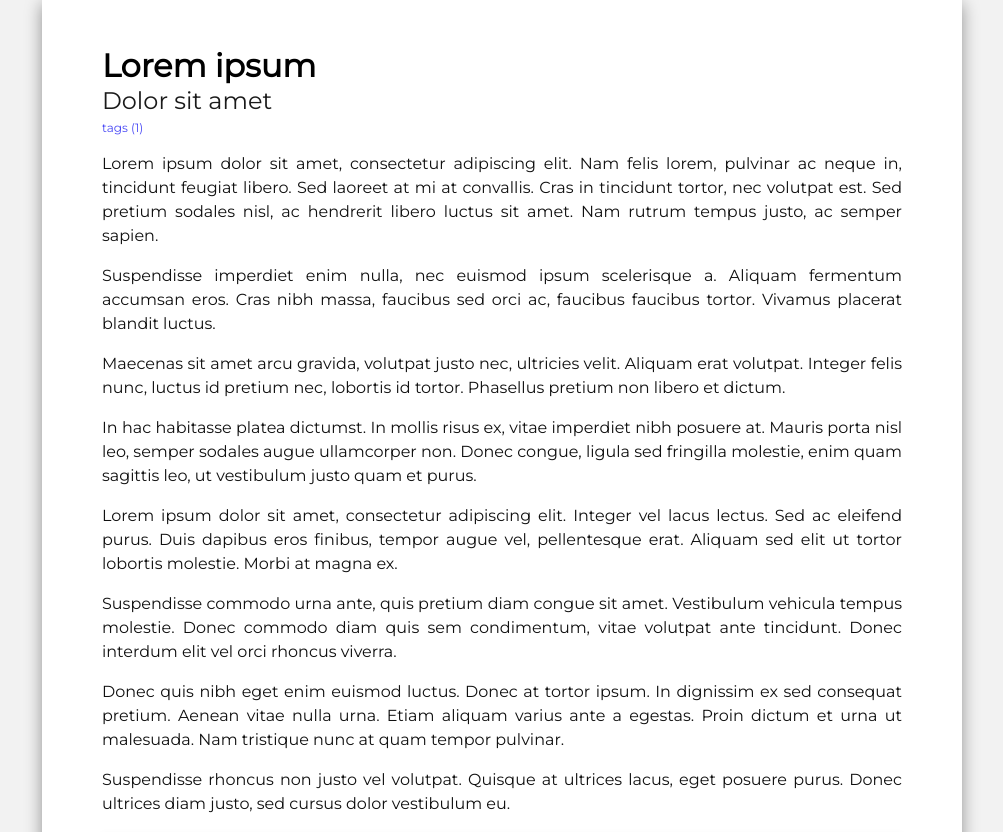
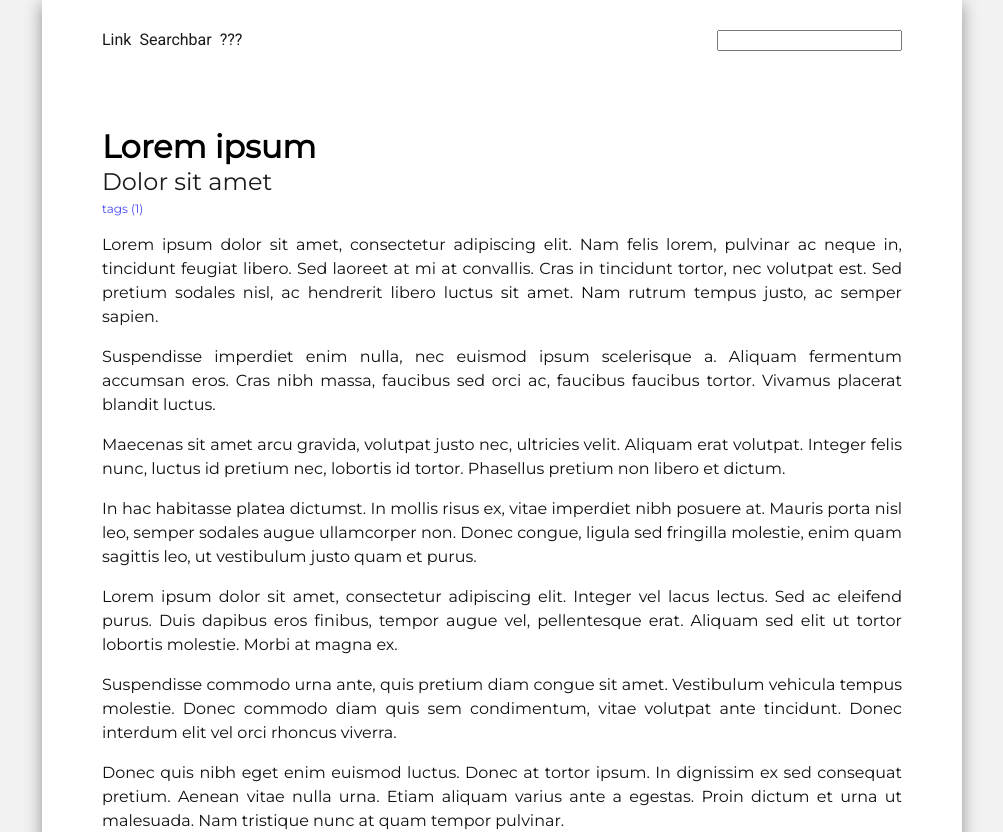
Before and after one commit to sgq995/sgq995.github.io, a React (Create React App) app: page / in a window 1280 px wide. Shown: the top 832 px of the page, without its empty margins (138-1141 px from the left). Built offline with nearby package versions, Linux system fonts and the light colour scheme.

Commit message:
feat: Added glass effect to navbar

```diff
--- /dev/null
+++ b/src/components/Nav.css
@@ -0,0 +1,42 @@
+.Nav {
+  box-sizing: border-box;
+  width: 100%;
+  padding: 15px 30px;
+
+  background-color: rgba(255, 255, 255, 0.8);
+
+  border-bottom-left-radius: 10px;
+  border-bottom-right-radius: 10px;
+
+  backdrop-filter: blur(4px);
+
+  display: flex;
+  justify-content: space-between;
+
+  position: sticky;
+  top: 0;
+
+  transition: all 0.25s linear;
+}
+
+.Nav--shadow {
+  box-shadow: 0 2px 8px 0 rgba(0, 0, 0, 0.4);
+
+  transition: all 1s linear;
+}
+
+.Nav__list {
+  padding: 0;
+  margin: 0;
+
+  list-style-type: none;
+}
+
+.Nav__item {
+  display: inline-block;
+  margin-left: 8px;
+}
+
+.Nav__item:first-child {
+  margin-left: 0;
+}
--- /dev/null
+++ b/src/components/Nav.tsx
@@ -0,0 +1,53 @@
+import { render } from '@testing-library/react';
+import React from 'react';
+
+import './Nav.css';
+
+class Nav extends React.Component {
+  navRef = React.createRef<HTMLElement>();
+
+  handleScrolling = () => {
+    const scrollTop = document.scrollingElement?.scrollTop ?? 0;
+    const offsetHeight = this.navRef.current?.offsetHeight ?? 0;
+
+    if (scrollTop > (offsetHeight / 2)) {
+      this.navRef.current?.classList.add('Nav--shadow');
+    } else {
+      this.navRef.current?.classList.remove('Nav--shadow');
+    }
+  };
+
+  componentDidMount() {
+    document.addEventListener('scroll', this.handleScrolling, false);
+  }
+
+  componentWillUnmount() {
+    document.removeEventListener('scroll', this.handleScrolling, false);
+  }
+
+  render() {
+    return (
+      <nav className="Nav" ref={this.navRef}>
+        <ul className="Nav__list">
+          <li className="Nav__item">
+            Link
+        </li>
+
+          <li className="Nav__item">
+            Searchbar
+        </li>
+
+          <li className="Nav__item">
+            ???
+        </li>
+        </ul>
+
+        <form>
+          <input />
+        </form>
+      </nav>
+    );
+  }
+}
+
+export default Nav;
--- a/src/pages/Blog.css
+++ b/src/pages/Blog.css
@@ -1,6 +1,11 @@
 .Blog {
   display: flex;
-  justify-content: center;
+  flex-direction: column;
+  align-items: center;
+}
+
+.Blog__wrapper {
+  background-color: #fff;
 }
 
 .Blog__content {
@@ -10,22 +15,9 @@
   background-color: #fff;
 }
 
-.Blog__glass {
-  background: #fff;
-  filter: blur(8px);
-  opacity: 0.4;
-
-  position: fixed;
-  top: 0;
-  left: 0;
-  right: 0;
-  bottom: 0;
-
-  z-index: 7;
-}
-
 /* Extra small devices (phones, 600px and down) */
 @media only screen and (max-width: 600px) {
+  .Blog .Nav,
   .Blog__content {
     padding: 15px 30px;
   }
@@ -45,6 +37,7 @@
     backdrop-filter: blur(4px);
   }
 
+  .Blog .Nav,
   .Blog__content {
     max-width: 620px;
     padding: 30px 60px;
@@ -53,6 +46,7 @@
 
 /* Large devices (laptops/desktops, 992px and up) */
 @media only screen and (min-width: 992px) {
+  .Blog .Nav,
   .Blog__content {
     max-width: 780px;
     padding: 30px 60px;
@@ -61,6 +55,7 @@
 
 /* Extra large devices (large laptops and desktops, 1200px and up) */
 @media only screen and (min-width: 1200px) {
+  .Blog .Nav,
   .Blog__content {
     max-width: 920px;
     padding: 30px 60px;
--- a/src/pages/Blog.tsx
+++ b/src/pages/Blog.tsx
@@ -1,4 +1,5 @@
 import React from 'react';
+import Nav from '../components/Nav';
 import Post from '../components/Post';
 import Separator from '../components/Separator';
 
@@ -8,7 +9,9 @@ function Blog() {
   return (
     <div className="Blog">
       <div className="Blog__wrapper">
-        <div className="Blog__content">
+        <Nav />
+
+        <section className="Blog__content">
           <Post />
 
           <Separator />
@@ -18,10 +21,8 @@ function Blog() {
           <Separator />
 
           <Post />
-        </div>
+        </section>
       </div>
-
-      {/* <div className="Blog__glass"></div> */}
     </div>
   );
 }
```
Also changed, not shown: src/components/NavBar.css (deleted, +0 -98 lines), src/components/NavBar.tsx (deleted, +0 -20 lines), 1 other file (tests, documents, lock files or other folders).
